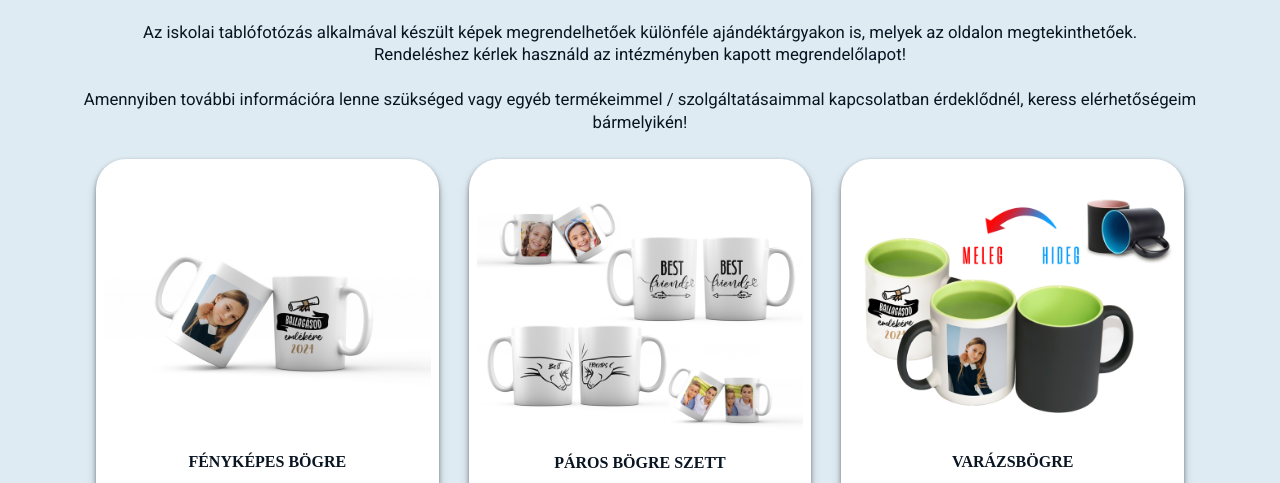
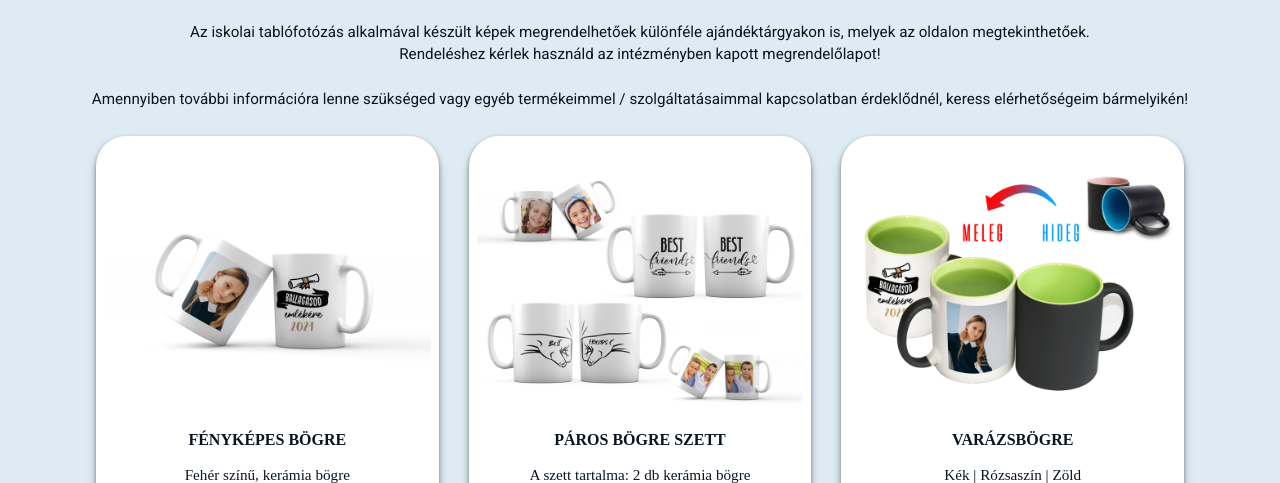
Before and after one commit to C5illa/ballagas, a plain HTML site: page index.html in a window 1280 px wide. Shown: the part 257-740 px from the top of the page. Drawn offline with nearby package versions, Linux system fonts and the light colour scheme.

Commit message:
Update style.css

```diff
--- a/style.css
+++ b/style.css
@@ -66,7 +66,7 @@ h4 {
 }
 
 p, .product__text, .header__text {
-  font-size: 1.05rem;
+  font-size: .95rem;
   line-height: 1.4rem;
 }
 
@@ -149,7 +149,7 @@ main {
 .product-container {
 display:grid;
 grid-template-columns: repeat(3, 1fr);
-grid-template-rows: repeat(5, 1fr);
+grid-template-rows: repeat(3, 1fr);
 column-gap: 30px;
 place-items: stretch;
 }
```
